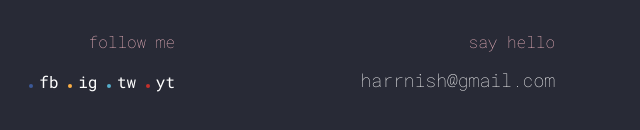
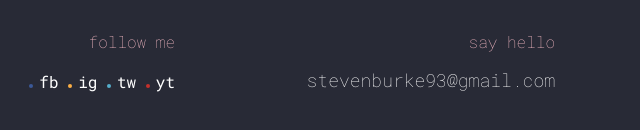
Before and after one commit to SBurke93/portfolio_boilerplate, a plain HTML site: page about.html in a window 1280 px wide. Shown: the part 1181-1311 px from the top of the page, 640-1280 px from the left. Drawn offline with nearby package versions, Linux system fonts and the light colour scheme.

Commit message:
Update about.html

```diff
--- a/about.html
+++ b/about.html
@@ -161,7 +161,7 @@
 
                         <div class="col-lg-4" id="address">
                             <p class="wow fadeInUp" data-wow-delay="0s">say hello</p>
-                            <h4 class="wow fadeInUp" data-wow-delay="0.2s">harrnish@gmail.com</h4>
+                            <h4 class="wow fadeInUp" data-wow-delay="0.2s">stevenburke93@gmail.com</h4>
                             <br><br>
                         </div>
                     </div>
```
